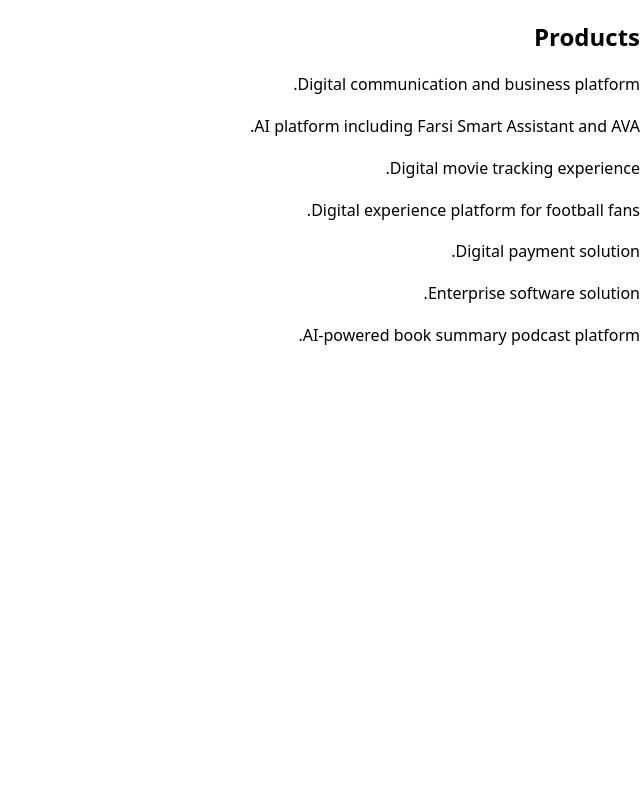
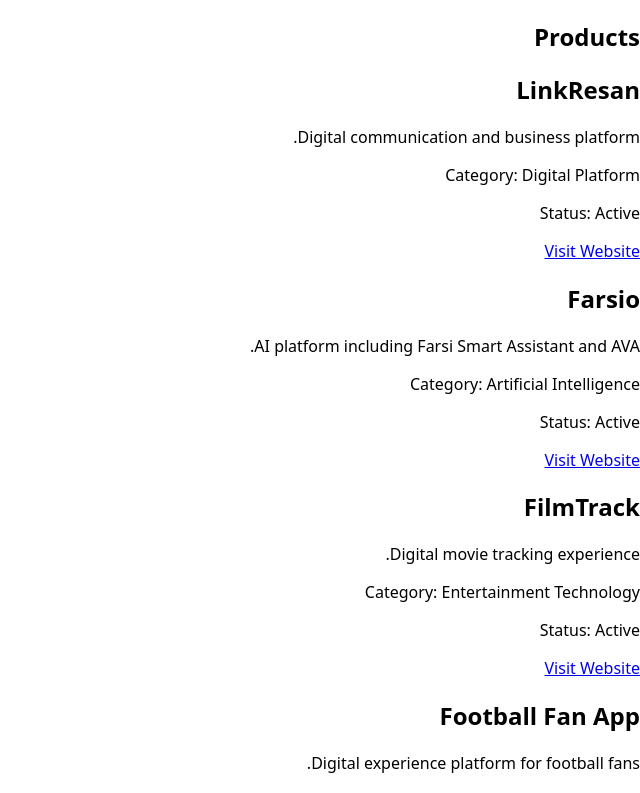
Before and after one commit to AmirMotefaker/amirmotefaker-site, a Next.js app in the folder apps/web/: page /en/products in a window 1280 px wide. Shown: the top 793 px of the page, without its empty margins (640-1280 px from the left). Built offline with nearby package versions, Linux system fonts and the light colour scheme.

Commit message:
fix: resolve product website typing

```diff
--- a/apps/web/app/[locale]/products/page.tsx
+++ b/apps/web/app/[locale]/products/page.tsx
@@ -1,31 +1,47 @@
-import {products} from "@/content/products";
+import { products } from "@/content/products";
 
-export default function ProductsPage(){
+export default function ProductsPage() {
+  return (
+    <main>
+      <section>
+        <h1>Products</h1>
 
-return (
+        <div>
+          {products.map((product) => {
+            const website =
+              "website" in product &&
+              typeof product.website === "string"
+                ? product.website
+                : undefined;
 
-<section>
+            return (
+              <article key={product.slug}>
+                <h2>{product.name}</h2>
 
-<h1>Products</h1>
+                <p>{product.description}</p>
 
-{products.map((product)=>(
+                <p>
+                  Category: {product.category}
+                </p>
 
-<div key={product.slug}>
+                <p>
+                  Status: {product.status}
+                </p>
 
-<h2>
-{product.title}
-</h2>
-
-<p>
-{product.description}
-</p>
-
-</div>
-
-))}
-
-</section>
-
-);
-
+                {website && (
+                  <a
+                    href={website}
+                    target="_blank"
+                    rel="noopener noreferrer"
+                  >
+                    Visit Website
+                  </a>
+                )}
+              </article>
+            );
+          })}
+        </div>
+      </section>
+    </main>
+  );
 }
```
